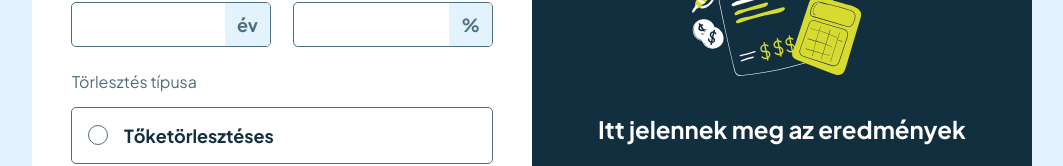
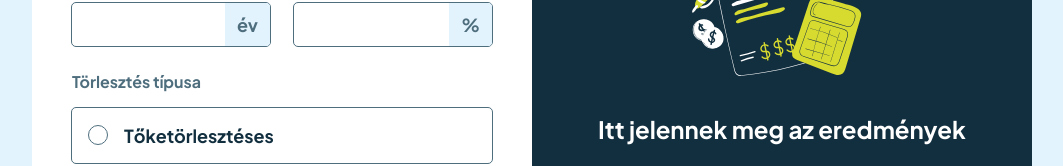
Before and after one commit to MathiasHun1/FEM-mortgage, a React (Vite) app: page / in a window 1280 px wide. Shown: the part 343-509 px from the top of the page, without its empty margins (108-1171 px from the left). Built offline with nearby package versions, Linux system fonts and the light colour scheme.

Commit message:
fixed some input id issues

```diff
--- a/src/components/FormSection.jsx
+++ b/src/components/FormSection.jsx
@@ -145,9 +145,7 @@ const FormSection = ({ state, dispatch, language }) => {
         </div>
 
         <div className="radio-input-block">
-          <label className="label-basic" htmlFor="">
-            {language.meta.typeInput}
-          </label>
+          <h2 className="label-basic">{language.meta.typeInput}</h2>
 
           <div
             className="repayment-input-wrapper radio-input-wrapper bordered"
@@ -170,9 +168,9 @@ const FormSection = ({ state, dispatch, language }) => {
                 dispatch({ type: 'method', payload: 'repayment' })
               }
             />
-            <h2 className="label-stressed" htmlFor="repayment">
+            <label className="label-stressed" htmlFor="repayment">
               {language.labels.repaymentInput}
-            </h2>
+            </label>
           </div>
 
           <div
```
